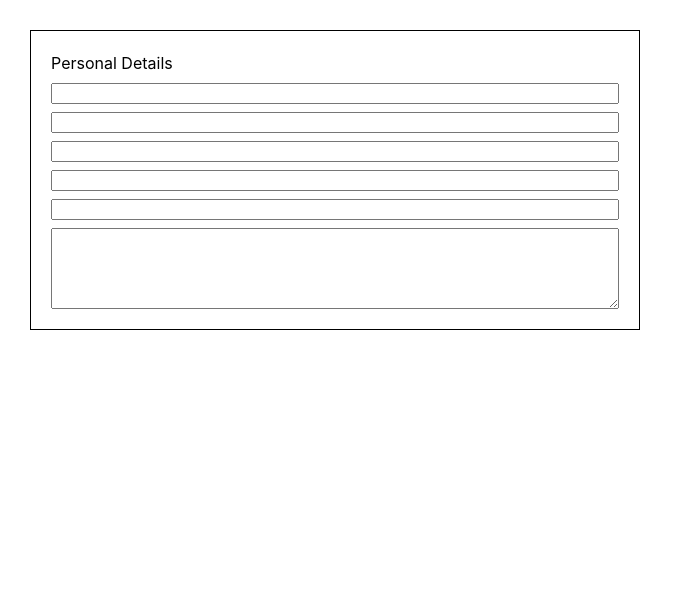
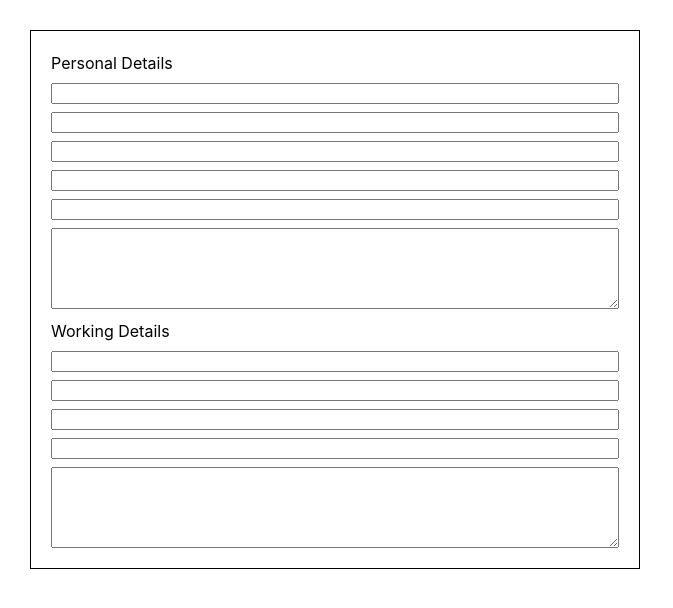
Before and after one commit to Shrief88/CvCreator, a React (Vite) app: page / in a window 1280 px wide. Shown: the top 608 px of the page, without its empty margins (0-673 px from the left). Built offline with nearby package versions, Linux system fonts and the light colour scheme.

Commit message:
add working form

```diff
--- a/src/App.jsx
+++ b/src/App.jsx
@@ -2,6 +2,7 @@ import React, { Component } from "react";
 import './App.css'
 import PersonalForm from './components/PersonalForm'
 import OutputForm from "./components/OutputForm";
+import WorkingForm from "./components/WorkingForm";
 
 
 class App extends Component{
@@ -9,10 +10,12 @@ class App extends Component{
     super(props);
 
   this.state = {
-    personalData : {name:"",job:"",phone:"",email:"",state:"",description:""},
+    personalData : {name:"",job:"",phone:"",email:"",state:"",personalDescription:""},
+    workingData : {company:"",position:"",startData:"",endData:"",workingDescription:""},
   };
 
   this.updatePersonalData = this.updatePersonalData.bind(this)
+  this.updateWorkingData = this.updateWorkingData.bind(this)
 
   }
 
@@ -27,14 +30,26 @@ class App extends Component{
     }));
   }
 
+  updateWorkingData(event){
+    const name = event.target.name;
+    const value = event.target.value;
+    this.setState(prevState=>({
+      workingData:{
+        ...prevState.workingData,
+        [name]: value,
+      }
+    }));
+  }
+
   render(){
     return (
       <div className="App">
         <div className='form-input'>
           <PersonalForm handleInput={this.updatePersonalData} formData={this.state.personalData}/>
+          <WorkingForm handleInput={this.updateWorkingData} formData={this.state.workingData}/>
         </div>
         <div>
-          <OutputForm personalData={this.state.personalData}/>
+          <OutputForm personalData={this.state.personalData} workingData={this.state.workingData}/>
         </div>
 
       </div>
--- a/src/components/PersonalForm.jsx
+++ b/src/components/PersonalForm.jsx
@@ -5,15 +5,17 @@ class PersonalForm extends Component{
 
 
     render() {
+        const formData = this.props.formData;
         return (
           <form>
             <p>Personal Details</p>
-            <input type="text" name="name" onChange={this.props.handleInput} value={this.props.formData.name}/>
-            <input type="text" name="job" onChange={this.props.handleInput} value={this.props.formData.job} />
-            <input type="text" name="phone" onChange={this.props.handleInput} value={this.props.formData.phone}/>
-            <input type="text" name="email" onChange={this.props.handleInput} value={this.props.formData.email}/>
-            <input type="text" name="state" onChange={this.props.handleInput} value={this.props.formData.state}/>
-            <textarea name="description" cols="10" rows="5" onChange={this.props.handleInput} value={this.props.formData.description} />
+            <input type="text" name="name" onChange={this.props.handleInput} value={formData.name}/>
+            <input type="text" name="job" onChange={this.props.handleInput} value={formData.job} />
+            <input type="text" name="phone" onChange={this.props.handleInput} value={formData.phone}/>
+            <input type="text" name="email" onChange={this.props.handleInput} value={formData.email}/>
+            <input type="text" name="state" onChange={this.props.handleInput} value={formData.state}/>
+            <textarea name="personalDescription" cols="10" rows="5" onChange={this.props.handleInput}
+            value={formData.description} />
           </form>
         );
     }
--- /dev/null
+++ b/src/components/WorkingForm.jsx
@@ -0,0 +1,22 @@
+import React, { Component } from "react";
+import './Form.css'
+
+class WorkingForm extends Component{
+
+    render() {
+        const workingData = this.props.formData;
+        return (
+          <form>
+            <p>Working Details</p>
+            <input type="text"name="company" onChange={this.props.handleInput}  value={workingData.company}/>
+            <input type="text"name="postion" onChange={this.props.handleInput} value={workingData.postion} />
+            <input type="text"name="startData" onChange={this.props.handleInput} value={workingData.startData}/>
+            <input type="text" name="endData" onChange={this.props.handleInput} value={workingData.endData}/>
+            <textarea name="workingDescription" cols="10" rows="5" onChange={this.props.handleInput}
+            value={workingData.workingDescription} />
+          </form>
+        );
+    }
+}
+
+export default WorkingForm;
```
